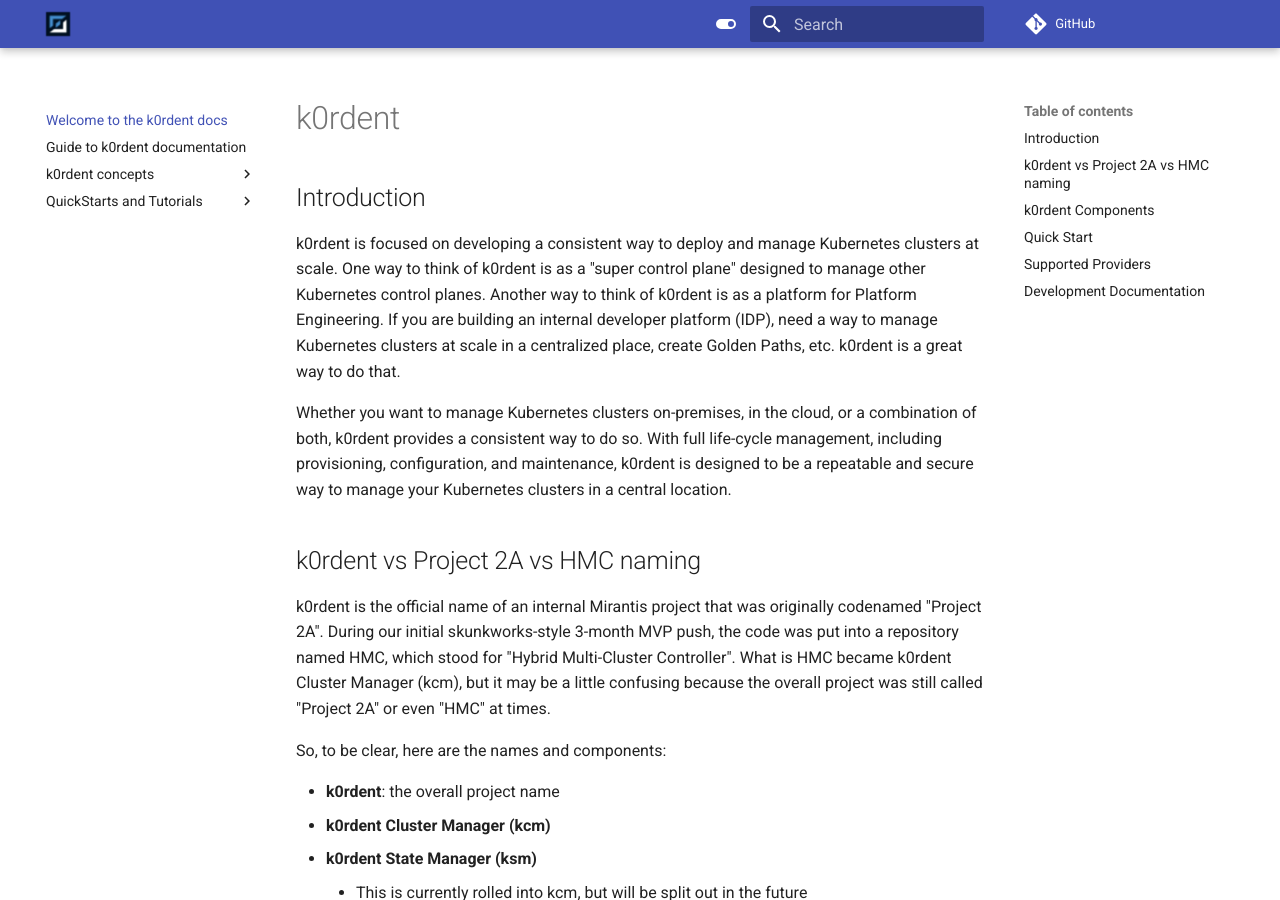
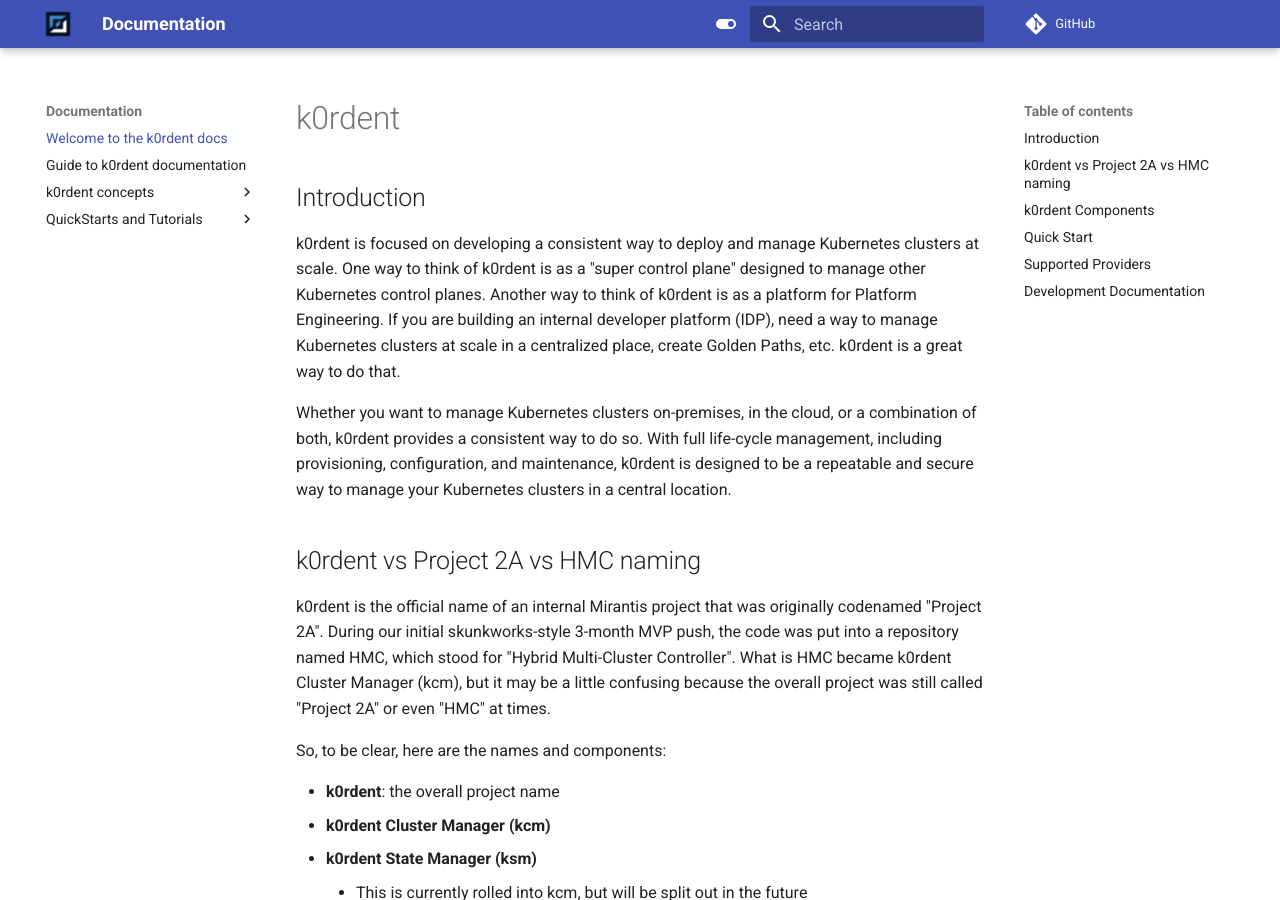
Before and after one commit to zerospiel/docs, an MkDocs documentation site: the page built from docs/index.md, in a window 1280 px wide and 900 px high. Built offline with MkDocs 1.6.1 and Material for MkDocs 9.7.7, drawn with Linux system fonts in a browser that asks for light colours; the version menu is left out; some of the changed lines change nothing that is shown.

Commit message:
Update mkdocs.yml

```diff
--- a/mkdocs.yml
+++ b/mkdocs.yml
@@ -1,4 +1,4 @@
-esite_name: Documentation
+site_name: Documentation
 site_description: Documentation for k0rdent.
 site_author: Mirantis, Inc.
 
```
